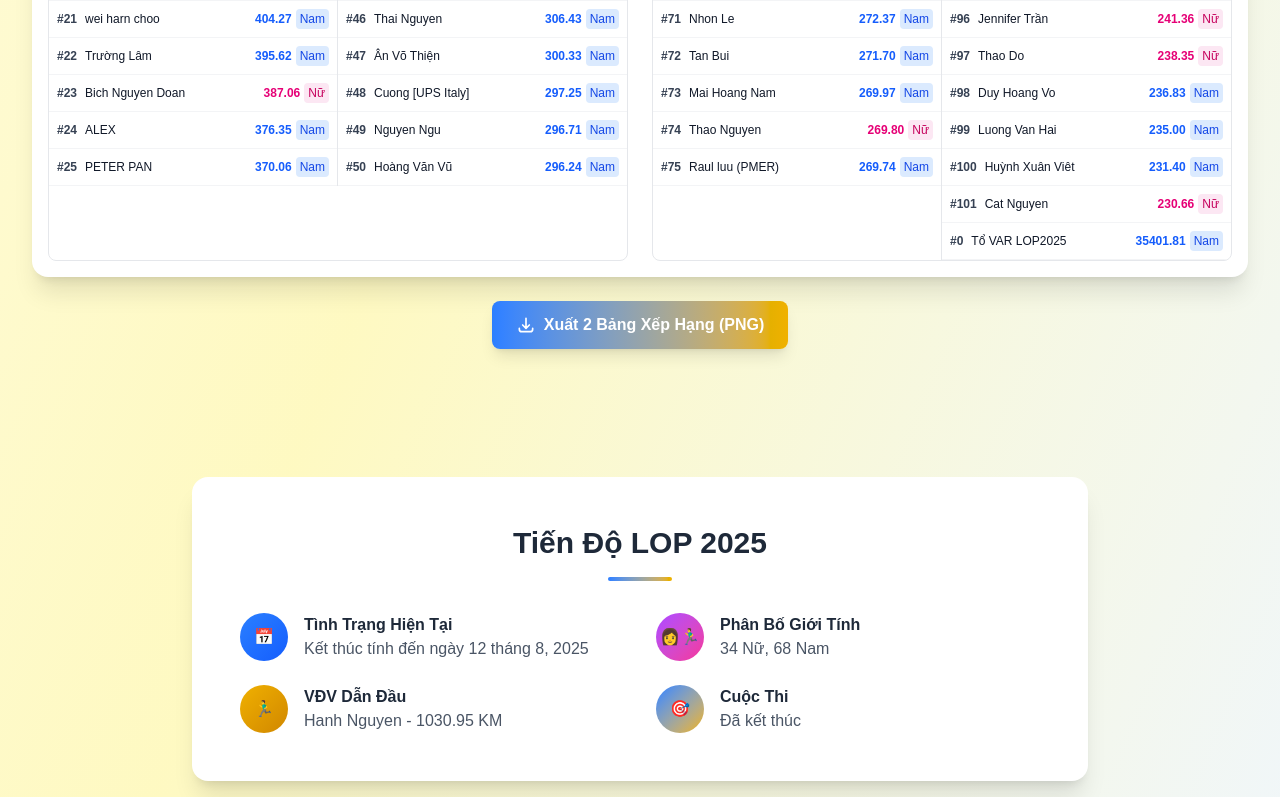
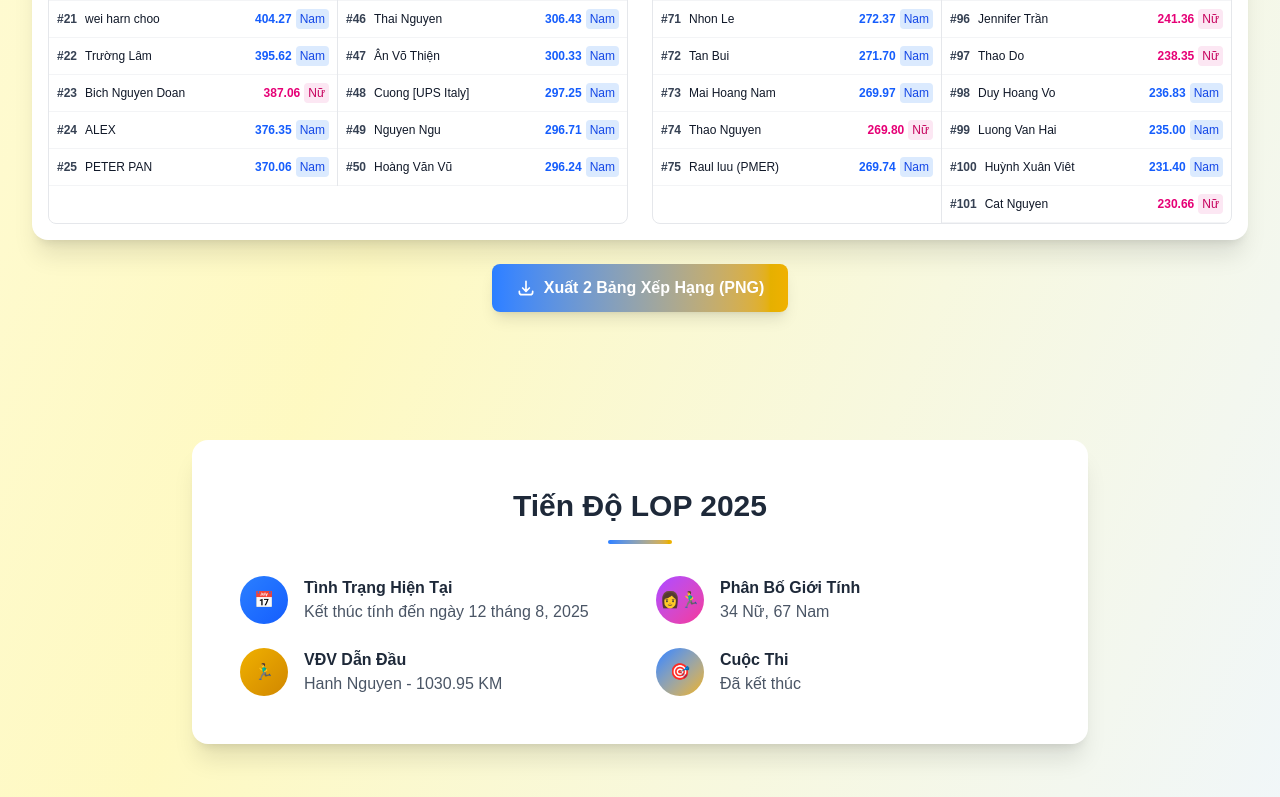
Before and after one commit to ldcduc/PMHR-hall-of-fame, a Next.js app: page /lop-2025/compacted in a window 1280 px wide. Shown: the part 2000-2797 px from the top of the page. Built offline with nearby package versions, Linux system fonts and the light colour scheme.

Commit message:
Remove dummy data

```diff
--- a/src/data/lop2025Runners.ts
+++ b/src/data/lop2025Runners.ts
@@ -111,7 +111,6 @@ export const lop2025Runners: LOP2025Runner[] = [
   { stt: 99, name: "Luong Van Hai", distance: "235.00", gender: "Nam", stravaUrl: "https://www.strava.com/athletes/103504357" },
   { stt: 100, name: "Huỳnh Xuân Viêt", distance: "231.40", gender: "Nam", stravaUrl: "https://www.strava.com/athletes/10219228" },
   { stt: 101, name: "Cat Nguyen", distance: "230.66", gender: "Nữ", stravaUrl: "https://www.strava.com/athletes/52200049" },
-  { stt: 0, name: "Tổ VAR LOP2025", distance: "35401.81", gender: "Nam", stravaUrl: "https://www.strava.com/athletes/52200049" },
 ];
 
 // Helper functions for statistics (KEEPING ALL ORIGINAL FUNCTIONS)
```
